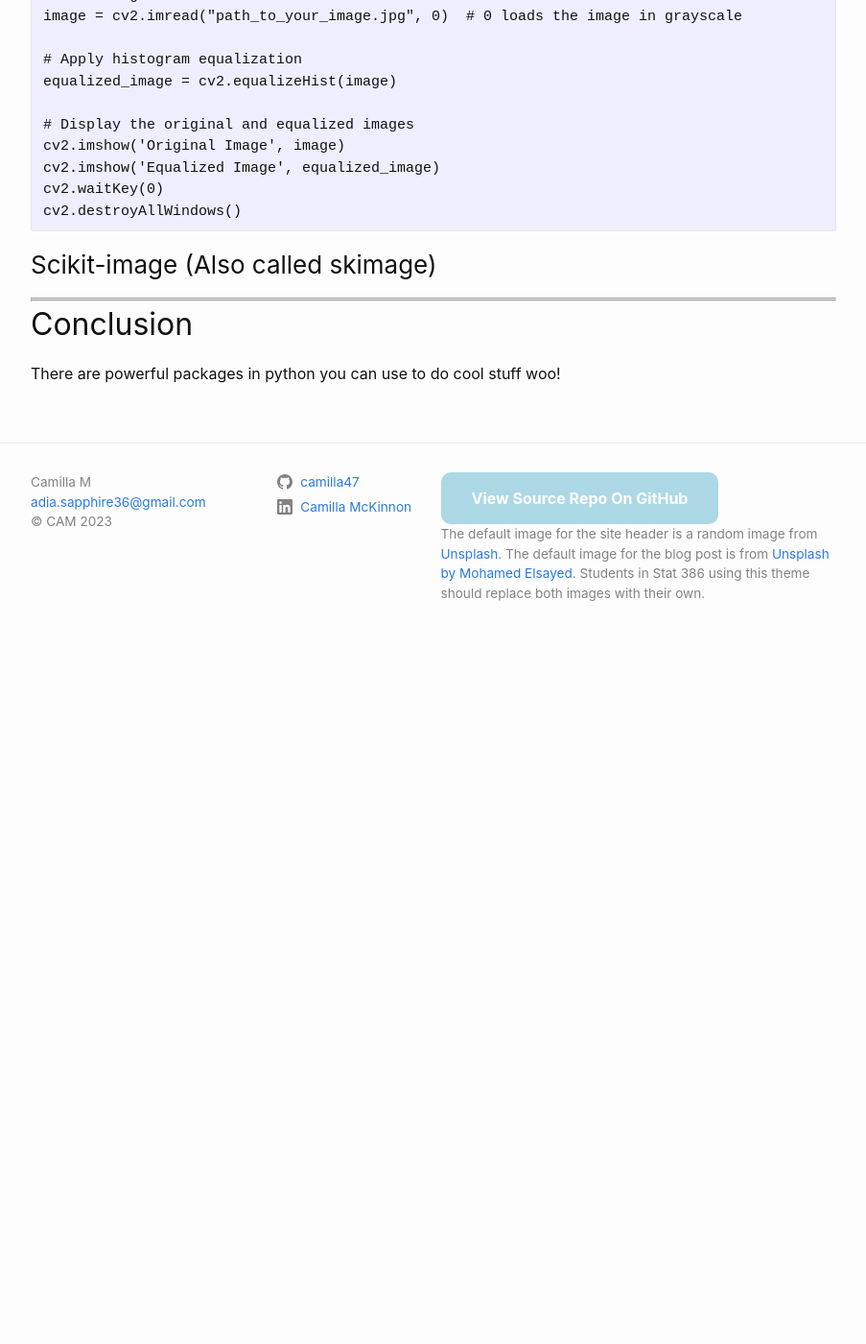
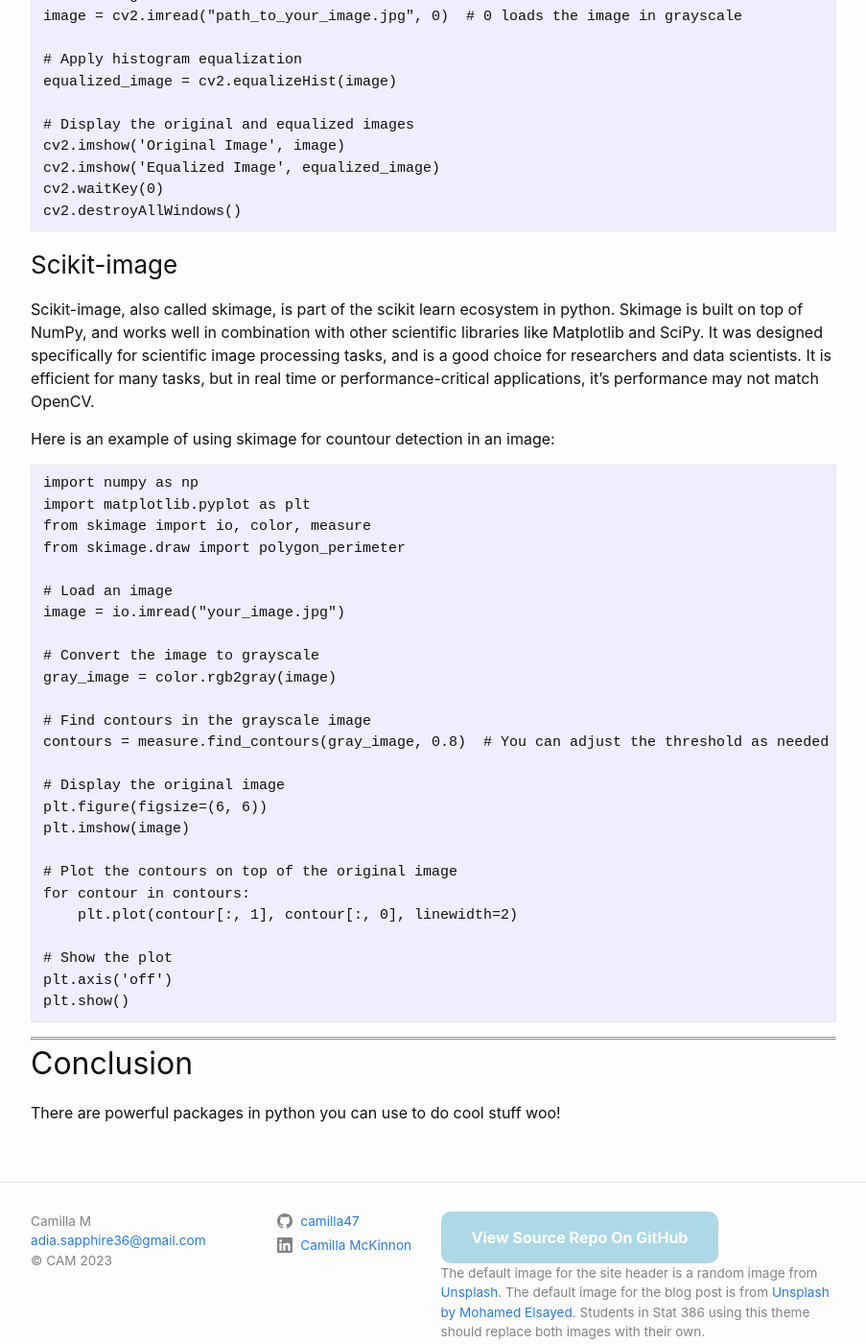
Before and after one commit to camilla47/camilla47.github.io, a Jekyll site: the page built from _posts/2023-10-12-img-processing.md, in a window 1280 px wide and 1400 px high, scrolled down 2254 px. Shown: the whole window at 96% size, without its empty margins (188-1091 px from the left). Built offline with Jekyll 4.4.1, drawn with Linux system fonts in a browser that asks for light colours; comment, search, counter and statistics services are not loaded; before the commit the page ends 2942 px from its top, so only the background shows below that; some of the changed text lies outside the part shown.

Commit message:
Update 2023-10-12-img-processing.md
filling out skimmage

````diff
--- a/_posts/2023-10-12-img-processing.md
+++ b/_posts/2023-10-12-img-processing.md
@@ -83,7 +83,39 @@ cv2.waitKey(0)
 cv2.destroyAllWindows()
 ```
 
-### Scikit-image (Also called skimage)
+### Scikit-image
+
+Scikit-image, also called skimage, is part of the scikit learn ecosystem in python. Skimage is built on top of NumPy, and works well in combination with other scientific libraries like Matplotlib and SciPy. It was designed specifically for scientific image processing tasks, and is a good choice for researchers and data scientists. It is efficient for many tasks, but in real time or performance-critical applications, it's performance may not match OpenCV.
+
+Here is an example of using skimage for countour detection in an image:
+
+```
+import numpy as np
+import matplotlib.pyplot as plt
+from skimage import io, color, measure
+from skimage.draw import polygon_perimeter
+
+# Load an image
+image = io.imread("your_image.jpg")
+
+# Convert the image to grayscale
+gray_image = color.rgb2gray(image)
+
+# Find contours in the grayscale image
+contours = measure.find_contours(gray_image, 0.8)  # You can adjust the threshold as needed
+
+# Display the original image
+plt.figure(figsize=(6, 6))
+plt.imshow(image)
+
+# Plot the contours on top of the original image
+for contour in contours:
+    plt.plot(contour[:, 1], contour[:, 0], linewidth=2)
+
+# Show the plot
+plt.axis('off')
+plt.show()
+```
 
 ---
 ---
````
